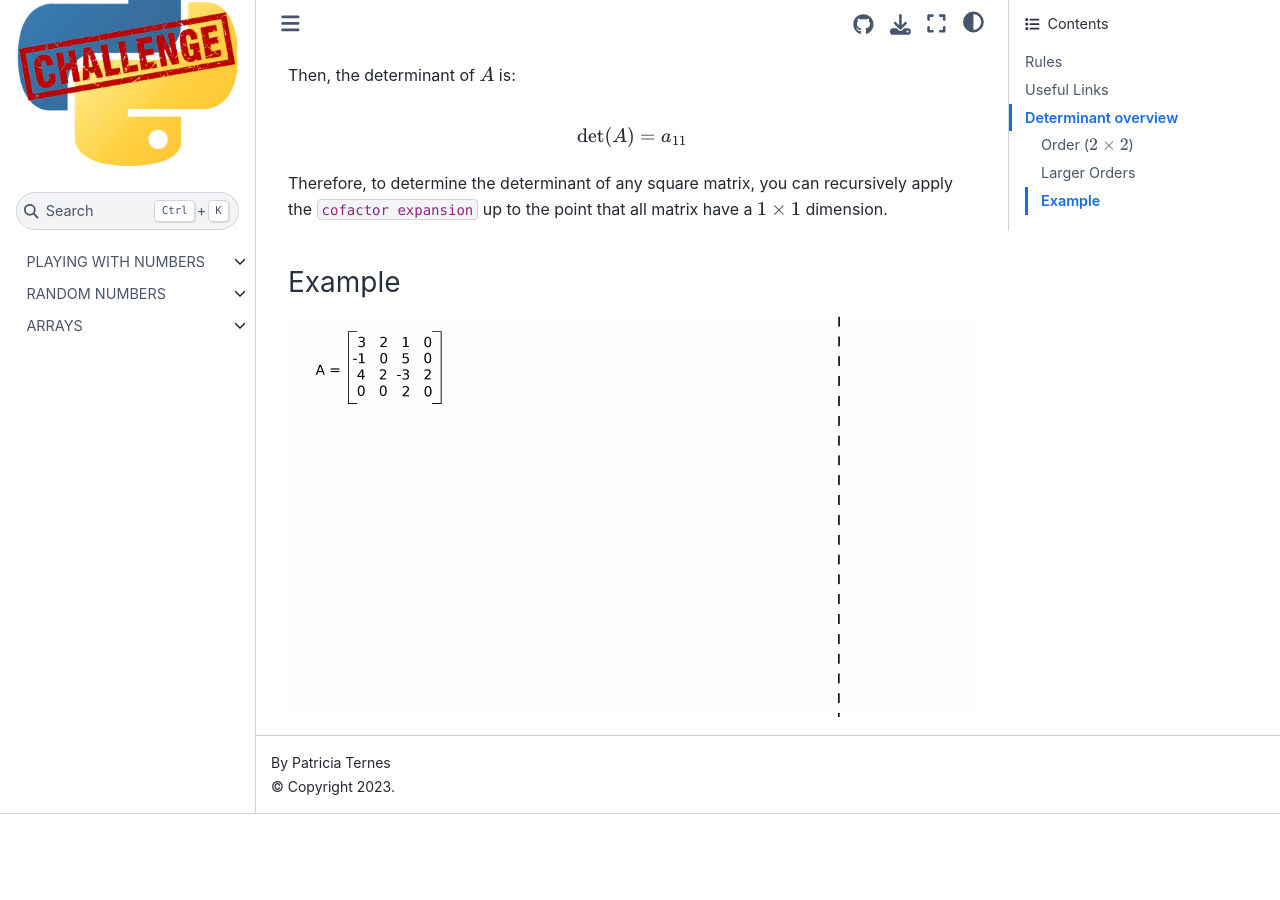
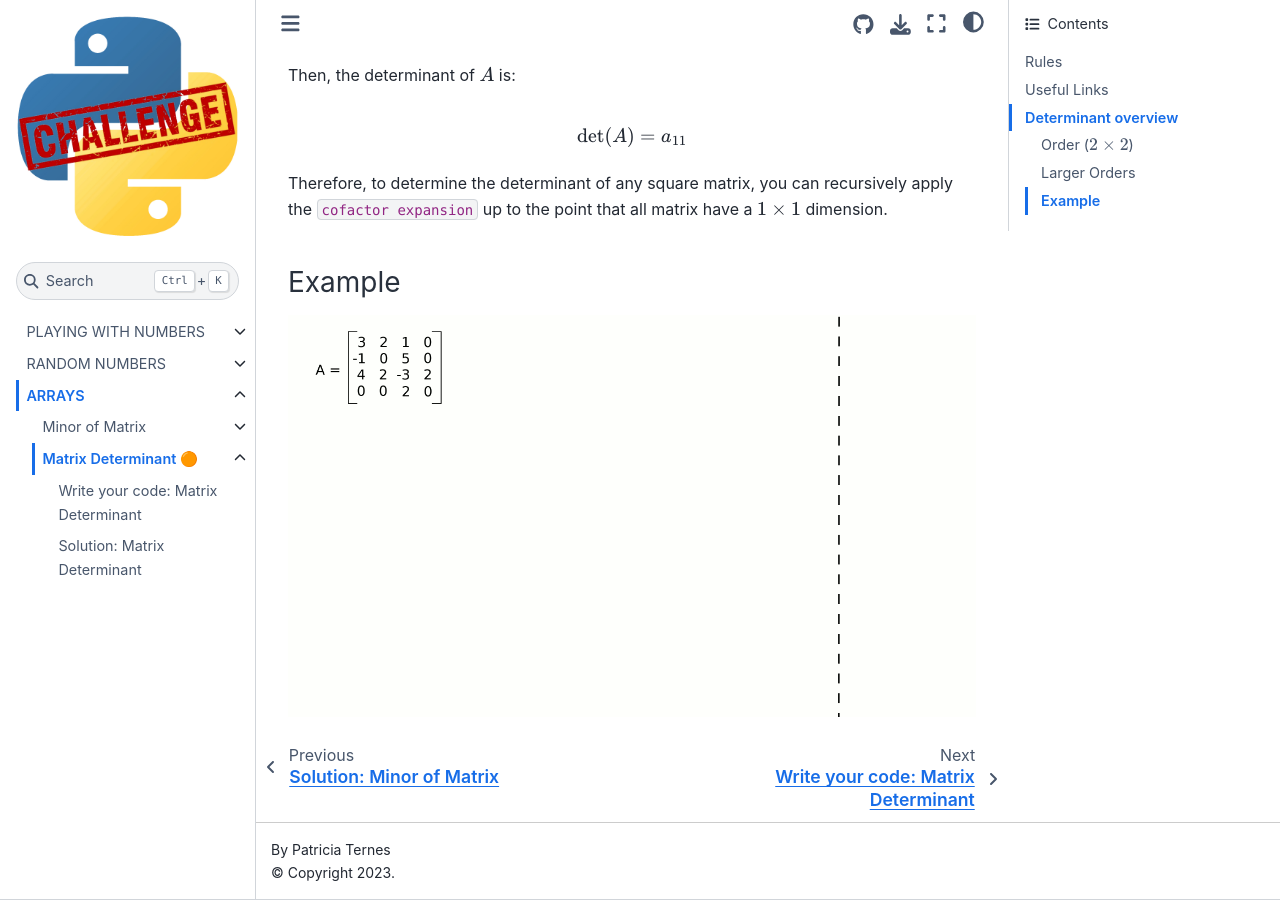
Before and after one commit to ARCTraining/python-challenges, a Jupyter Book: the page built from book/docs/arrays/determinant.md, in a window 1280 px wide and 900 px high, scrolled down 2364 px. Built offline with Jupyter Book 1.0.4 settings and Sphinx 7.4.7 and the Sphinx Book theme 1.1.4, drawn with Linux system fonts in a browser that asks for light colours; before the commit the page ends 3178 px from its top, so only the background shows below that.

Commit message:
add develop problem to toc

```diff
--- a/book/_toc.yml
+++ b/book/_toc.yml
@@ -56,3 +56,7 @@ chapters:
     sections:
     - file: docs/arrays/minor-develop
     - file: docs/arrays/minor-solution
+  - file: docs/arrays/determinant
+    sections:
+    - file: docs/arrays/determinant-develop
+    - file: docs/arrays/determinant-solution
```
